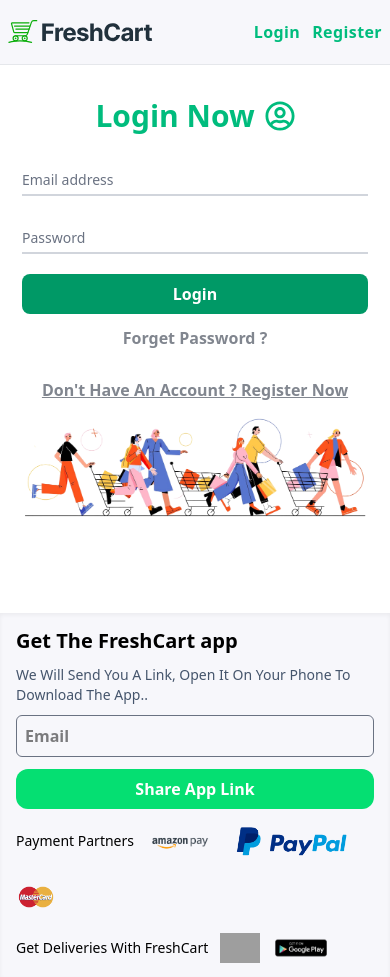
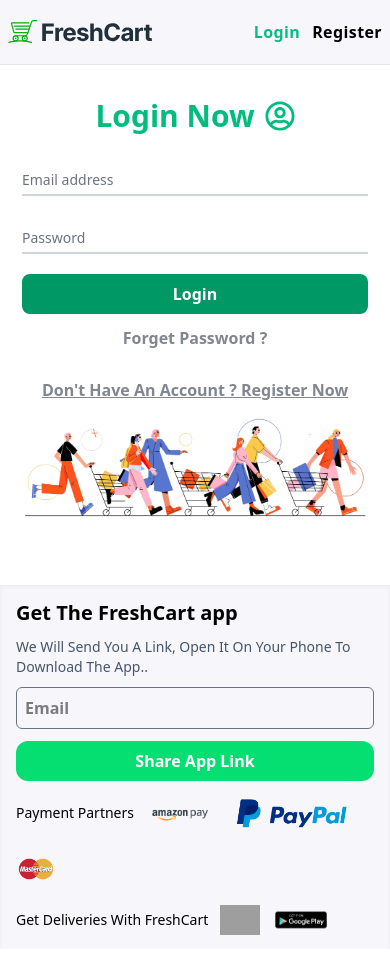
Before and after one commit to MohamedAdelZayed/Fresh-Cart, a React (Vite) app: page /login in a window 390 px wide. After the commit the page ends 949 px from the top, so only its background shows below. Built offline with nearby package versions, Linux system fonts and the light colour scheme; grey boxes are pictures that could not be loaded.

Commit message:
make login/signup btns navlinks

```diff
--- a/src/Components/Layout/Layout.jsx
+++ b/src/Components/Layout/Layout.jsx
@@ -14,7 +14,7 @@
 
       <Navbar />
 
- <div className = {`flex-1 mt-4 ${pathname === "/login" || pathname === "/signup" ? 'pt-19 pb-20 sm:pb-1' : 'pt-19 pb-19' } px-3.5 md:px-11 lg:px-12`}>
+ <div className = {`flex-1 mt-4 ${pathname === "/login" || pathname === "/signup" ? 'pt-19 pb-13 sm:pb-1' : 'pt-19 pb-19' } px-3.5 md:px-11 lg:px-12`}>
 
   <ScrollToTop />
 
--- a/src/Components/Navbar/Navbar.jsx
+++ b/src/Components/Navbar/Navbar.jsx
@@ -143,13 +143,13 @@
 
              <div className="flex space-x-3 items-center">
 
-                <Link to="/login" className="text-emerald-500 font-extrabold">
+                <NavLink to="/login" className=" !border-none font-extrabold">
                   Login
-                </Link>
+                </NavLink>
 
-                <Link to="/signup" className="text-emerald-500 font-extrabold">
+                <NavLink to="/signup" className=" !border-none font-extrabold">
                   Register
-                </Link>
+                </NavLink>
 
               </div>
 
```
